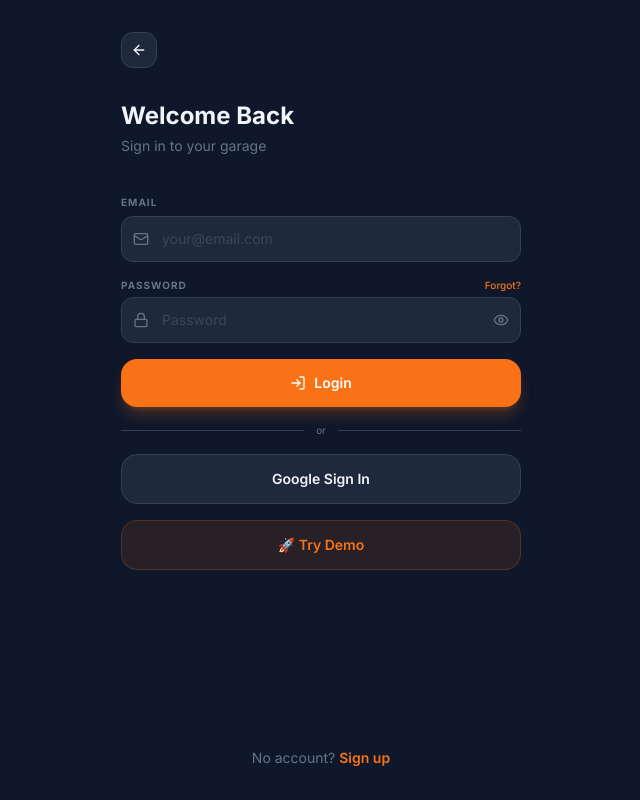
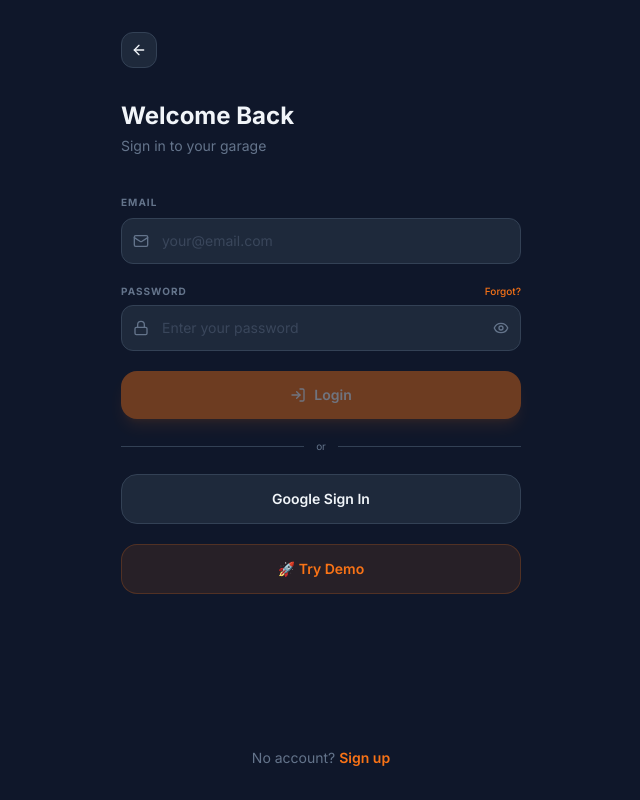
Before and after one commit to shubhamprkash/gearlog-pwa, a React (Vite) app: page /login in a window 1280 px wide. Shown: the whole page, without its empty margins (319-959 px from the left). Built offline with nearby package versions, Linux system fonts and the light colour scheme; no server answers.

Commit message:
Added :signUp validation

```diff
--- a/src/pages/Login.jsx
+++ b/src/pages/Login.jsx
@@ -1,31 +1,173 @@
-import React, { useState } from 'react'
+import React, { useState, useMemo } from 'react'
 import { useNavigate, Link } from 'react-router-dom'
 import { useStore } from '../lib/store'
-import { Mail, Lock, LogIn, ArrowLeft, Eye, EyeOff } from 'lucide-react'
+import { Mail, Lock, LogIn, ArrowLeft, Eye, EyeOff, Check, X, AlertCircle } from 'lucide-react'
+
+function validateEmail(v) {
+  if (!v) return null
+  const re = /^[a-zA-Z0-9._%+-]+@[a-zA-Z0-9.-]+\.[a-zA-Z]{2,}$/
+  if (!re.test(v)) return 'Enter a valid email address'
+  return ''
+}
 
 export default function Login() {
   const nav = useNavigate()
   const { signIn, signInGoogle, loginDemo } = useStore()
-  const [email, setEmail] = useState(''); const [pw, setPw] = useState('')
-  const [showPw, setShowPw] = useState(false); const [err, setErr] = useState(''); const [loading, setLoading] = useState(false)
 
-  const submit = async e => { e.preventDefault(); setErr(''); setLoading(true); try { await signIn(email, pw); nav('/dashboard', { replace: true }) } catch(e) { setErr(e.message) } setLoading(false) }
+  const [email, setEmail] = useState('')
+  const [pw, setPw] = useState('')
+  const [showPw, setShowPw] = useState(false)
+  const [err, setErr] = useState('')
+  const [loading, setLoading] = useState(false)
+  const [touched, setTouched] = useState({ email: false, pw: false })
+  const touch = (field) => setTouched(p => ({ ...p, [field]: true }))
+
+  const emailErr = useMemo(() => touched.email ? validateEmail(email) : null, [email, touched.email])
+  const pwErr = useMemo(() => {
+    if (!touched.pw || !pw) return null
+    if (pw.length < 6) return 'Password must be at least 6 characters'
+    return ''
+  }, [pw, touched.pw])
+
+  const canSubmit = email && emailErr === '' && pw.length >= 6 && !loading
+
+  const submit = async (e) => {
+    e.preventDefault()
+    setTouched({ email: true, pw: true })
+    setErr('')
+
+    const finalEmailErr = validateEmail(email)
+    if (finalEmailErr) { setErr(finalEmailErr); return }
+    if (pw.length < 6) { setErr('Password must be at least 6 characters'); return }
+
+    setLoading(true)
+    try {
+      await signIn(email, pw)
+      nav('/dashboard', { replace: true })
+    } catch (e) {
+      // Friendly error messages
+      const msg = e.message || ''
+      if (msg.includes('Invalid login')) setErr('Incorrect email or password')
+      else if (msg.includes('Email not confirmed')) setErr('Please verify your email first')
+      else setErr(msg || 'Login failed. Please try again.')
+    }
+    setLoading(false)
+  }
+
+  const handleDemo = () => {
+    loginDemo()
+    nav('/dashboard', { replace: true })
+  }
 
   return (
     <div className="min-h-screen bg-[#0f172a] flex flex-col px-6 py-8">
-      <button onClick={() => nav('/')} className="w-9 h-9 rounded-xl bg-[#1e293b] border border-[#334155] flex items-center justify-center mb-8"><ArrowLeft className="w-4 h-4 text-[#f1f5f9]" /></button>
+      <button onClick={() => nav('/')} className="w-9 h-9 rounded-xl bg-[#1e293b] border border-[#334155] flex items-center justify-center mb-8">
+        <ArrowLeft className="w-4 h-4 text-[#f1f5f9]" />
+      </button>
+
       <h1 className="text-2xl font-bold text-[#f1f5f9] mb-1">Welcome Back</h1>
       <p className="text-sm text-[#64748b] mb-8">Sign in to your garage</p>
-      <form onSubmit={submit} className="space-y-4 flex-1">
-        {err && <div className="bg-[#ef4444]/10 border border-[#ef4444]/20 rounded-xl px-4 py-3 text-sm text-[#ef4444]">{err}</div>}
-        <div className="space-y-1"><label className="text-caps text-[#64748b]">Email</label><div className="relative"><Mail className="absolute left-3 top-1/2 -translate-y-1/2 w-4 h-4 text-[#64748b]"/><input type="email" value={email} onChange={e=>setEmail(e.target.value)} placeholder="your@email.com" required className="w-full bg-[#1e293b] border border-[#334155] rounded-xl pl-10 pr-4 py-3 text-[#f1f5f9] text-sm placeholder:text-[#64748b]/40 focus:outline-none focus:border-[#f97316]/50"/></div></div>
-        <div className="space-y-1"><div className="flex justify-between"><label className="text-caps text-[#64748b]">Password</label><button type="button" className="text-[10px] text-[#f97316] font-medium">Forgot?</button></div><div className="relative"><Lock className="absolute left-3 top-1/2 -translate-y-1/2 w-4 h-4 text-[#64748b]"/><input type={showPw?'text':'password'} value={pw} onChange={e=>setPw(e.target.value)} placeholder="Password" required className="w-full bg-[#1e293b] border border-[#334155] rounded-xl pl-10 pr-10 py-3 text-[#f1f5f9] text-sm placeholder:text-[#64748b]/40 focus:outline-none focus:border-[#f97316]/50"/><button type="button" onClick={()=>setShowPw(!showPw)} className="absolute right-3 top-1/2 -translate-y-1/2">{showPw?<EyeOff className="w-4 h-4 text-[#64748b]"/>:<Eye className="w-4 h-4 text-[#64748b]"/>}</button></div></div>
-        <button type="submit" disabled={loading} className="w-full flex items-center justify-center gap-2 bg-[#f97316] text-white py-3.5 rounded-2xl font-semibold text-sm shadow-lg shadow-[#f97316]/25 active:scale-[0.97] transition disabled:opacity-50"><LogIn className="w-4 h-4"/>{loading?'Signing in...':'Login'}</button>
-        <div className="flex items-center gap-3"><div className="flex-1 h-px bg-[#334155]"/><span className="text-[10px] text-[#64748b]">or</span><div className="flex-1 h-px bg-[#334155]"/></div>
-        <button type="button" onClick={()=>signInGoogle().catch(e=>setErr(e.message))} className="w-full bg-[#1e293b] border border-[#334155] py-3.5 rounded-2xl text-sm font-semibold text-[#f1f5f9] active:scale-[0.97] transition">Google Sign In</button>
-        <button type="button" onClick={()=>{loginDemo();nav('/dashboard',{replace:true})}} className="w-full bg-[#f97316]/10 border border-[#f97316]/20 py-3.5 rounded-2xl text-sm font-semibold text-[#f97316] active:scale-[0.97] transition">🚀 Try Demo</button>
+
+      <form onSubmit={submit} className="space-y-5 flex-1">
+        {/* Server error */}
+        {err && (
+          <div className="bg-[#ef4444]/10 border border-[#ef4444]/20 rounded-xl px-4 py-3 text-sm text-[#ef4444] flex items-start gap-2">
+            <AlertCircle className="w-4 h-4 mt-0.5 flex-shrink-0" />
+            <span>{err}</span>
+          </div>
+        )}
+
+        {/* Email */}
+        <div className="space-y-1.5">
+          <label className="text-caps text-[#64748b]">Email</label>
+          <div className="relative">
+            <Mail className="absolute left-3 top-1/2 -translate-y-1/2 w-4 h-4 text-[#64748b]" />
+            <input
+              type="email"
+              value={email}
+              onChange={e => setEmail(e.target.value)}
+              onBlur={() => touch('email')}
+              placeholder="your@email.com"
+              required
+              className={`w-full bg-[#1e293b] border rounded-xl pl-10 pr-10 py-3 text-[#f1f5f9] text-sm placeholder:text-[#64748b]/40 focus:outline-none transition ${
+                emailErr === '' ? 'border-[#22c55e]/50 focus:border-[#22c55e]/70' :
+                emailErr ? 'border-[#ef4444]/50 focus:border-[#ef4444]/70' :
+                'border-[#334155] focus:border-[#f97316]/50'
+              }`}
+            />
+            {touched.email && email && (
+              <div className="absolute right-3 top-1/2 -translate-y-1/2">
+                {emailErr === '' ? <Check className="w-4 h-4 text-[#22c55e]" /> : <X className="w-4 h-4 text-[#ef4444]" />}
+              </div>
+            )}
+          </div>
+          {emailErr && <p className="text-[11px] text-[#ef4444] flex items-center gap-1"><X className="w-3 h-3" />{emailErr}</p>}
+        </div>
+
+        {/* Password */}
+        <div className="space-y-1.5">
+          <div className="flex justify-between items-center">
+            <label className="text-caps text-[#64748b]">Password</label>
+            <button type="button" className="text-[10px] text-[#f97316] font-medium">Forgot?</button>
+          </div>
+          <div className="relative">
+            <Lock className="absolute left-3 top-1/2 -translate-y-1/2 w-4 h-4 text-[#64748b]" />
+            <input
+              type={showPw ? 'text' : 'password'}
+              value={pw}
+              onChange={e => setPw(e.target.value)}
+              onBlur={() => touch('pw')}
+              placeholder="Enter your password"
+              required
+              className={`w-full bg-[#1e293b] border rounded-xl pl-10 pr-10 py-3 text-[#f1f5f9] text-sm placeholder:text-[#64748b]/40 focus:outline-none transition ${
+                pwErr === '' ? 'border-[#22c55e]/50' :
+                pwErr ? 'border-[#ef4444]/50' :
+                'border-[#334155] focus:border-[#f97316]/50'
+              }`}
+            />
+            <button type="button" onClick={() => setShowPw(!showPw)} className="absolute right-3 top-1/2 -translate-y-1/2">
+              {showPw ? <EyeOff className="w-4 h-4 text-[#64748b]" /> : <Eye className="w-4 h-4 text-[#64748b]" />}
+            </button>
+          </div>
+          {pwErr && <p className="text-[11px] text-[#ef4444] flex items-center gap-1"><X className="w-3 h-3" />{pwErr}</p>}
+        </div>
+
+        {/* Submit */}
+        <button
+          type="submit"
+          disabled={!canSubmit}
+          className="w-full flex items-center justify-center gap-2 bg-[#f97316] text-white py-3.5 rounded-2xl font-semibold text-sm shadow-lg shadow-[#f97316]/25 active:scale-[0.97] transition disabled:opacity-40 disabled:cursor-not-allowed"
+        >
+          <LogIn className="w-4 h-4" />
+          {loading ? 'Signing in...' : 'Login'}
+        </button>
+
+        <div className="flex items-center gap-3">
+          <div className="flex-1 h-px bg-[#334155]" />
+          <span className="text-[10px] text-[#64748b]">or</span>
+          <div className="flex-1 h-px bg-[#334155]" />
+        </div>
+
+        <button
+          type="button"
+          onClick={() => signInGoogle().catch(e => setErr(e.message))}
+          className="w-full bg-[#1e293b] border border-[#334155] py-3.5 rounded-2xl text-sm font-semibold text-[#f1f5f9] active:scale-[0.97] transition"
+        >
+          Google Sign In
+        </button>
+
+        <button
+          type="button"
+          onClick={handleDemo}
+          className="w-full bg-[#f97316]/10 border border-[#f97316]/20 py-3.5 rounded-2xl text-sm font-semibold text-[#f97316] active:scale-[0.97] transition"
+        >
+          🚀 Try Demo
+        </button>
       </form>
-      <p className="text-center text-sm text-[#64748b] mt-6">No account? <Link to="/signup" className="text-[#f97316] font-semibold">Sign up</Link></p>
+
+      <p className="text-center text-sm text-[#64748b] mt-6">
+        No account? <Link to="/signup" className="text-[#f97316] font-semibold">Sign up</Link>
+      </p>
     </div>
   )
 }
--- a/src/pages/Signup.jsx
+++ b/src/pages/Signup.jsx
@@ -1,38 +1,239 @@
-import React, { useState } from 'react'
+import React, { useState, useMemo } from 'react'
 import { useNavigate, Link } from 'react-router-dom'
 import { useStore } from '../lib/store'
-import { Mail, Lock, Shield, Zap, ArrowLeft, Eye, EyeOff } from 'lucide-react'
+import { Mail, Lock, Shield, Zap, ArrowLeft, Eye, EyeOff, Check, X, AlertCircle } from 'lucide-react'
+
+// ── Validation helpers ──────────────────────────
+function validateEmail(v) {
+  if (!v) return null // no error when empty (not yet touched)
+  const re = /^[a-zA-Z0-9._%+-]+@[a-zA-Z0-9.-]+\.[a-zA-Z]{2,}$/
+  if (!re.test(v)) return 'Enter a valid email address'
+  return ''
+}
+
+function getPasswordChecks(pw) {
+  return [
+    { label: 'At least 8 characters', pass: pw.length >= 8 },
+    { label: 'One uppercase letter', pass: /[A-Z]/.test(pw) },
+    { label: 'One lowercase letter', pass: /[a-z]/.test(pw) },
+    { label: 'One number', pass: /[0-9]/.test(pw) },
+    { label: 'One special character (!@#$...)', pass: /[^a-zA-Z0-9]/.test(pw) },
+  ]
+}
+
+function passwordStrength(checks) {
+  const passed = checks.filter(c => c.pass).length
+  if (passed <= 1) return { label: 'Very Weak', color: '#ef4444', percent: 20 }
+  if (passed === 2) return { label: 'Weak', color: '#ef4444', percent: 40 }
+  if (passed === 3) return { label: 'Fair', color: '#eab308', percent: 60 }
+  if (passed === 4) return { label: 'Strong', color: '#22c55e', percent: 80 }
+  return { label: 'Very Strong', color: '#22c55e', percent: 100 }
+}
 
 export default function Signup() {
   const nav = useNavigate()
   const { signUp, signInGoogle } = useStore()
-  const [email, setEmail] = useState(''); const [pw, setPw] = useState(''); const [pw2, setPw2] = useState('')
-  const [showPw, setShowPw] = useState(false); const [err, setErr] = useState(''); const [loading, setLoading] = useState(false)
 
-  const submit = async e => {
-    e.preventDefault(); setErr('')
+  const [email, setEmail] = useState('')
+  const [pw, setPw] = useState('')
+  const [pw2, setPw2] = useState('')
+  const [showPw, setShowPw] = useState(false)
+  const [showPw2, setShowPw2] = useState(false)
+  const [err, setErr] = useState('')
+  const [loading, setLoading] = useState(false)
+
+  // Track if fields have been interacted with
+  const [touched, setTouched] = useState({ email: false, pw: false, pw2: false })
+  const touch = (field) => setTouched(p => ({ ...p, [field]: true }))
+
+  // ── Live validations ──────────────────────────
+  const emailErr = useMemo(() => touched.email ? validateEmail(email) : null, [email, touched.email])
+
+  const pwChecks = useMemo(() => getPasswordChecks(pw), [pw])
+  const pwStrength = useMemo(() => passwordStrength(pwChecks), [pwChecks])
+  const allChecksPassed = pwChecks.every(c => c.pass)
+
+  const pw2Err = useMemo(() => {
+    if (!touched.pw2 || !pw2) return null
+    if (pw2 !== pw) return 'Passwords do not match'
+    return ''
+  }, [pw, pw2, touched.pw2])
+
+  // ── Can submit? ───────────────────────────────
+  const canSubmit = email && emailErr === '' && allChecksPassed && pw2 === pw && !loading
+
+  const submit = async (e) => {
+    e.preventDefault()
+    setTouched({ email: true, pw: true, pw2: true })
+    setErr('')
+
+    // Final check
+    const finalEmailErr = validateEmail(email)
+    if (finalEmailErr) { setErr(finalEmailErr); return }
+    if (!allChecksPassed) { setErr('Password does not meet all requirements'); return }
     if (pw !== pw2) { setErr('Passwords do not match'); return }
-    if (pw.length < 6) { setErr('Min 6 characters'); return }
+
     setLoading(true)
-    try { await signUp(email, pw, email.split('@')[0]); nav('/dashboard', { replace: true }) } catch(e) { setErr(e.message) }
+    try {
+      await signUp(email, pw, email.split('@')[0])
+      nav('/dashboard', { replace: true })
+    } catch (e) {
+      setErr(e.message)
+    }
     setLoading(false)
   }
 
   return (
     <div className="min-h-screen bg-[#0f172a] flex flex-col px-6 py-8">
-      <button onClick={() => nav('/')} className="w-9 h-9 rounded-xl bg-[#1e293b] border border-[#334155] flex items-center justify-center mb-8"><ArrowLeft className="w-4 h-4 text-[#f1f5f9]"/></button>
+      <button onClick={() => nav('/')} className="w-9 h-9 rounded-xl bg-[#1e293b] border border-[#334155] flex items-center justify-center mb-8">
+        <ArrowLeft className="w-4 h-4 text-[#f1f5f9]" />
+      </button>
+
       <h1 className="text-2xl font-bold text-[#f1f5f9] mb-1">Create Account</h1>
       <p className="text-sm text-[#64748b] mb-8">Start tracking your vehicles</p>
-      <form onSubmit={submit} className="space-y-4 flex-1">
-        {err && <div className="bg-[#ef4444]/10 border border-[#ef4444]/20 rounded-xl px-4 py-3 text-sm text-[#ef4444]">{err}</div>}
-        <div className="space-y-1"><label className="text-caps text-[#64748b]">Email</label><div className="relative"><Mail className="absolute left-3 top-1/2 -translate-y-1/2 w-4 h-4 text-[#64748b]"/><input type="email" value={email} onChange={e=>setEmail(e.target.value)} required className="w-full bg-[#1e293b] border border-[#334155] rounded-xl pl-10 pr-4 py-3 text-[#f1f5f9] text-sm placeholder:text-[#64748b]/40 focus:outline-none focus:border-[#f97316]/50" placeholder="your@email.com"/></div></div>
-        <div className="space-y-1"><label className="text-caps text-[#64748b]">Password</label><div className="relative"><Lock className="absolute left-3 top-1/2 -translate-y-1/2 w-4 h-4 text-[#64748b]"/><input type={showPw?'text':'password'} value={pw} onChange={e=>setPw(e.target.value)} required className="w-full bg-[#1e293b] border border-[#334155] rounded-xl pl-10 pr-10 py-3 text-[#f1f5f9] text-sm placeholder:text-[#64748b]/40 focus:outline-none focus:border-[#f97316]/50" placeholder="Min 6 chars"/><button type="button" onClick={()=>setShowPw(!showPw)} className="absolute right-3 top-1/2 -translate-y-1/2">{showPw?<EyeOff className="w-4 h-4 text-[#64748b]"/>:<Eye className="w-4 h-4 text-[#64748b]"/>}</button></div></div>
-        <div className="space-y-1"><label className="text-caps text-[#64748b]">Confirm Password</label><div className="relative"><Shield className="absolute left-3 top-1/2 -translate-y-1/2 w-4 h-4 text-[#64748b]"/><input type="password" value={pw2} onChange={e=>setPw2(e.target.value)} required className="w-full bg-[#1e293b] border border-[#334155] rounded-xl pl-10 pr-4 py-3 text-[#f1f5f9] text-sm placeholder:text-[#64748b]/40 focus:outline-none focus:border-[#f97316]/50" placeholder="Repeat password"/></div></div>
-        <button type="submit" disabled={loading} className="w-full flex items-center justify-center gap-2 bg-[#f97316] text-white py-3.5 rounded-2xl font-semibold text-sm shadow-lg shadow-[#f97316]/25 active:scale-[0.97] transition disabled:opacity-50"><Zap className="w-4 h-4"/>{loading?'Creating...':'Sign Up'}</button>
-        <div className="flex items-center gap-3"><div className="flex-1 h-px bg-[#334155]"/><span className="text-[10px] text-[#64748b]">or</span><div className="flex-1 h-px bg-[#334155]"/></div>
-        <button type="button" onClick={()=>signInGoogle().catch(e=>setErr(e.message))} className="w-full bg-[#1e293b] border border-[#334155] py-3.5 rounded-2xl text-sm font-semibold text-[#f1f5f9] active:scale-[0.97] transition">Google Sign In</button>
+
+      <form onSubmit={submit} className="space-y-5 flex-1">
+        {/* Server error */}
+        {err && (
+          <div className="bg-[#ef4444]/10 border border-[#ef4444]/20 rounded-xl px-4 py-3 text-sm text-[#ef4444] flex items-start gap-2">
+            <AlertCircle className="w-4 h-4 mt-0.5 flex-shrink-0" />
+            <span>{err}</span>
+          </div>
+        )}
+
+        {/* Email */}
+        <div className="space-y-1.5">
+          <label className="text-caps text-[#64748b]">Email Address</label>
+          <div className="relative">
+            <Mail className="absolute left-3 top-1/2 -translate-y-1/2 w-4 h-4 text-[#64748b]" />
+            <input
+              type="email"
+              value={email}
+              onChange={e => setEmail(e.target.value)}
+              onBlur={() => touch('email')}
+              placeholder="your@email.com"
+              required
+              className={`w-full bg-[#1e293b] border rounded-xl pl-10 pr-10 py-3 text-[#f1f5f9] text-sm placeholder:text-[#64748b]/40 focus:outline-none transition ${
+                emailErr === '' ? 'border-[#22c55e]/50 focus:border-[#22c55e]/70' :
+                emailErr ? 'border-[#ef4444]/50 focus:border-[#ef4444]/70' :
+                'border-[#334155] focus:border-[#f97316]/50'
+              }`}
+            />
+            {/* Status icon */}
+            {touched.email && email && (
+              <div className="absolute right-3 top-1/2 -translate-y-1/2">
+                {emailErr === '' ? <Check className="w-4 h-4 text-[#22c55e]" /> : <X className="w-4 h-4 text-[#ef4444]" />}
+              </div>
+            )}
+          </div>
+          {emailErr && <p className="text-[11px] text-[#ef4444] flex items-center gap-1"><X className="w-3 h-3" />{emailErr}</p>}
+        </div>
+
+        {/* Password */}
+        <div className="space-y-1.5">
+          <label className="text-caps text-[#64748b]">Password</label>
+          <div className="relative">
+            <Lock className="absolute left-3 top-1/2 -translate-y-1/2 w-4 h-4 text-[#64748b]" />
+            <input
+              type={showPw ? 'text' : 'password'}
+              value={pw}
+              onChange={e => setPw(e.target.value)}
+              onBlur={() => touch('pw')}
+              placeholder="Create a strong password"
+              required
+              className={`w-full bg-[#1e293b] border rounded-xl pl-10 pr-10 py-3 text-[#f1f5f9] text-sm placeholder:text-[#64748b]/40 focus:outline-none transition ${
+                pw && allChecksPassed ? 'border-[#22c55e]/50' :
+                touched.pw && pw && !allChecksPassed ? 'border-[#eab308]/50' :
+                'border-[#334155] focus:border-[#f97316]/50'
+              }`}
+            />
+            <button type="button" onClick={() => setShowPw(!showPw)} className="absolute right-3 top-1/2 -translate-y-1/2">
+              {showPw ? <EyeOff className="w-4 h-4 text-[#64748b]" /> : <Eye className="w-4 h-4 text-[#64748b]" />}
+            </button>
+          </div>
+
+          {/* Strength bar + label */}
+          {pw && (
+            <div className="space-y-2 mt-2">
+              <div className="flex items-center gap-2">
+                <div className="flex-1 h-1.5 bg-[#0f172a] rounded-full overflow-hidden">
+                  <div className="h-full rounded-full transition-all duration-500" style={{ width: `${pwStrength.percent}%`, background: pwStrength.color }} />
+                </div>
+                <span className="text-[10px] font-semibold" style={{ color: pwStrength.color }}>{pwStrength.label}</span>
+              </div>
+
+              {/* Checklist */}
+              <div className="grid grid-cols-1 gap-1">
+                {pwChecks.map(c => (
+                  <div key={c.label} className="flex items-center gap-1.5">
+                    {c.pass
+                      ? <Check className="w-3 h-3 text-[#22c55e]" />
+                      : <X className="w-3 h-3 text-[#64748b]" />
+                    }
+                    <span className={`text-[10px] ${c.pass ? 'text-[#22c55e]' : 'text-[#64748b]'}`}>{c.label}</span>
+                  </div>
+                ))}
+              </div>
+            </div>
+          )}
+        </div>
+
+        {/* Confirm Password */}
+        <div className="space-y-1.5">
+          <label className="text-caps text-[#64748b]">Confirm Password</label>
+          <div className="relative">
+            <Shield className="absolute left-3 top-1/2 -translate-y-1/2 w-4 h-4 text-[#64748b]" />
+            <input
+              type={showPw2 ? 'text' : 'password'}
+              value={pw2}
+              onChange={e => setPw2(e.target.value)}
+              onBlur={() => touch('pw2')}
+              placeholder="Repeat your password"
+              required
+              className={`w-full bg-[#1e293b] border rounded-xl pl-10 pr-10 py-3 text-[#f1f5f9] text-sm placeholder:text-[#64748b]/40 focus:outline-none transition ${
+                pw2 && pw2 === pw ? 'border-[#22c55e]/50' :
+                pw2Err ? 'border-[#ef4444]/50' :
+                'border-[#334155] focus:border-[#f97316]/50'
+              }`}
+            />
+            <div className="absolute right-3 top-1/2 -translate-y-1/2 flex items-center gap-1">
+              <button type="button" onClick={() => setShowPw2(!showPw2)}>
+                {showPw2 ? <EyeOff className="w-4 h-4 text-[#64748b]" /> : <Eye className="w-4 h-4 text-[#64748b]" />}
+              </button>
+            </div>
+          </div>
+          {pw2Err && <p className="text-[11px] text-[#ef4444] flex items-center gap-1"><X className="w-3 h-3" />{pw2Err}</p>}
+          {touched.pw2 && pw2 && pw2 === pw && <p className="text-[11px] text-[#22c55e] flex items-center gap-1"><Check className="w-3 h-3" />Passwords match</p>}
+        </div>
+
+        {/* Submit */}
+        <button
+          type="submit"
+          disabled={!canSubmit}
+          className="w-full flex items-center justify-center gap-2 bg-[#f97316] text-white py-3.5 rounded-2xl font-semibold text-sm shadow-lg shadow-[#f97316]/25 active:scale-[0.97] transition disabled:opacity-40 disabled:cursor-not-allowed"
+        >
+          <Zap className="w-4 h-4" />
+          {loading ? 'Creating account...' : 'Sign Up'}
+        </button>
+
+        <div className="flex items-center gap-3">
+          <div className="flex-1 h-px bg-[#334155]" />
+          <span className="text-[10px] text-[#64748b]">or</span>
+          <div className="flex-1 h-px bg-[#334155]" />
+        </div>
+
+        <button
+          type="button"
+          onClick={() => signInGoogle().catch(e => setErr(e.message))}
+          className="w-full bg-[#1e293b] border border-[#334155] py-3.5 rounded-2xl text-sm font-semibold text-[#f1f5f9] active:scale-[0.97] transition"
+        >
+          Google Sign In
+        </button>
       </form>
-      <p className="text-center text-sm text-[#64748b] mt-6">Have an account? <Link to="/login" className="text-[#f97316] font-semibold">Login</Link></p>
+
+      <p className="text-center text-sm text-[#64748b] mt-6">
+        Have an account? <Link to="/login" className="text-[#f97316] font-semibold">Login</Link>
+      </p>
     </div>
   )
 }
```
